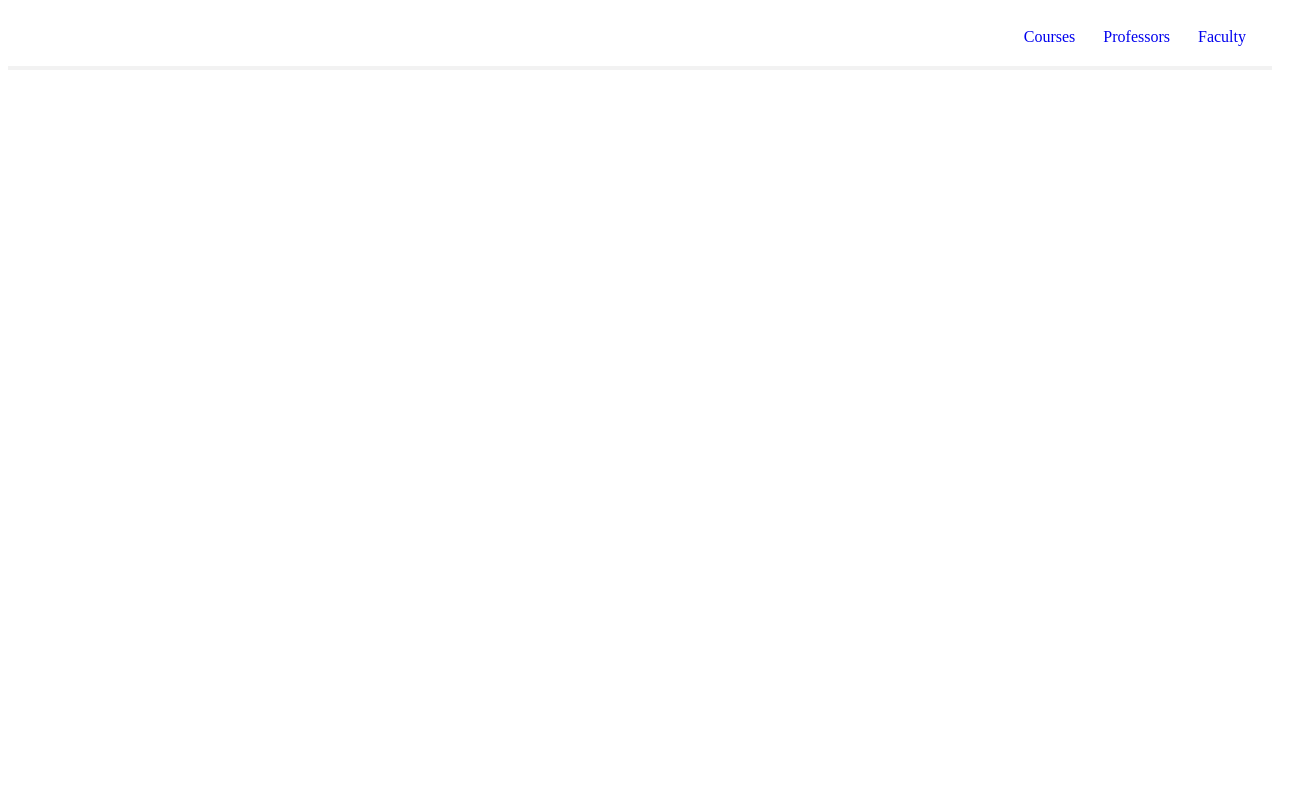
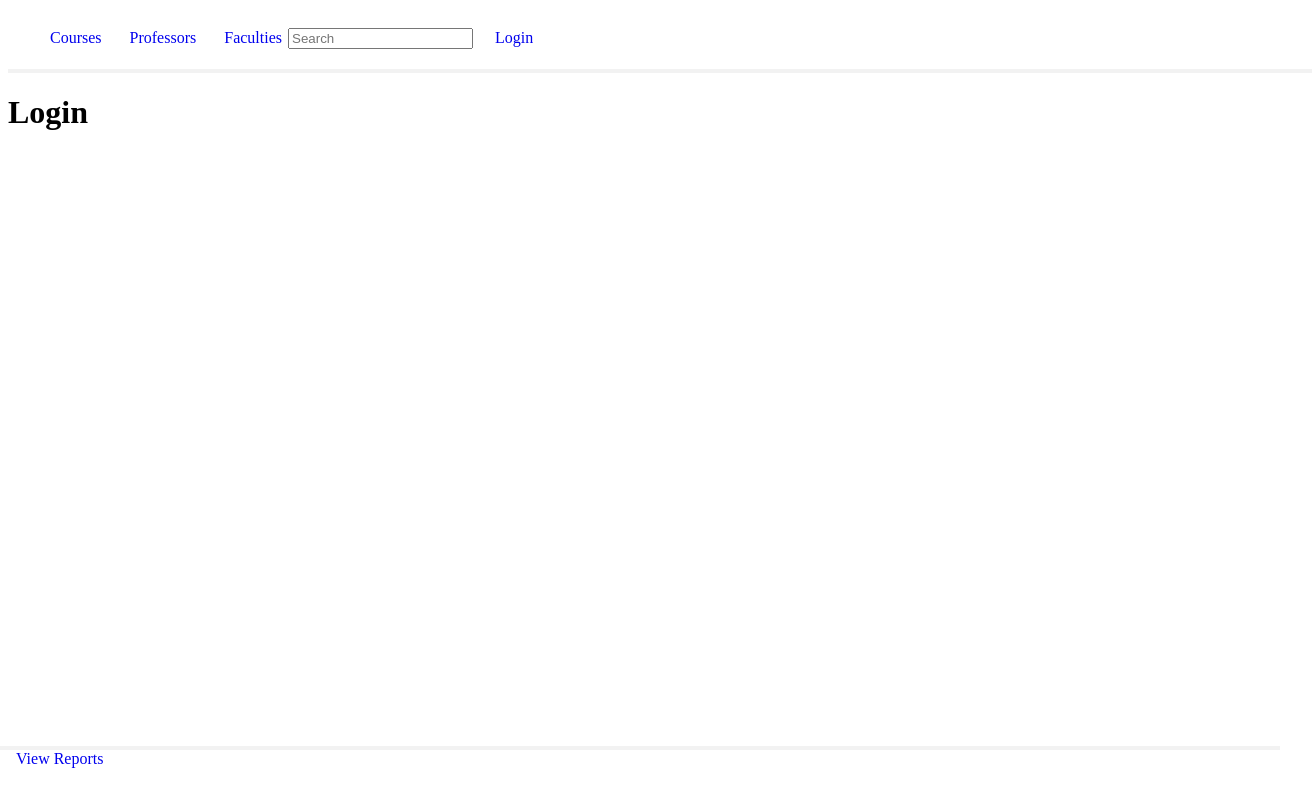
Before and after one commit to kayrux/University-Course-Helper, a React (Create React App) app in the folder client/: page /login in a window 1280 px wide. Shown: the whole page, 1312 px wide, since content can reach past the window. Built offline with nearby package versions, Linux system fonts and the light colour scheme.

Commit message:
Added basic navbar links and a footer

```diff
--- a/client/src/App.js
+++ b/client/src/App.js
@@ -1,8 +1,12 @@
 import { useState, useEffect } from "react";
 import { BrowserRouter as Router, Route, Routes} from "react-router-dom";
 import Navbar from './components/Navbar';
+import Footer from "./components/Footer";
 
 const App = () => {
+    const [showLoggedAsAdmin, setLoggedAsAdmin] = useState(false) // Keep track of whether the user is logged in as admin
+
+
     return (
         <Router>
             <div className="container">
@@ -11,8 +15,11 @@ const App = () => {
                     // Replace elements with corresponding components
                     <Route path="/" element={<h1>Courses</h1>}></Route>
                     <Route path="/professors" element={<h1>Professors</h1>}></Route>
-                    <Route path="/faculty" element={<h1>Faculty</h1>}></Route>
+                    <Route path="/faculties" element={<h1>Faculties</h1>}></Route>
+                    <Route path="/reports" element={<h1>Reports</h1>}></Route>
+                    <Route path="/login" element={<h1>Login</h1>}></Route>
                 </Routes>
+                <Footer />
             </div>
         </Router>
     )
--- a/client/src/components/Footer.js
+++ b/client/src/components/Footer.js
@@ -0,0 +1,13 @@
+import { Link } from "react-router-dom";
+
+const Footer = () => {
+  return (
+    <div className="footer">
+        <div className="links">
+            <Link to="/reports">View Reports</Link>
+        </div>
+    </div>
+  )
+}
+
+export default Footer
--- a/client/src/components/Navbar.js
+++ b/client/src/components/Navbar.js
@@ -6,8 +6,14 @@ const Navbar = () => {
         <div className="links">
             <Link to="/">Courses</Link>
             <Link to="/professors">Professors</Link>
-            <Link to="/faculty">Faculty</Link>
+            <Link to="/faculties">Faculties</Link>
+            <input
+                type="text"
+                placeholder="Search"
+            />
+            <Link to="/login">Login</Link>
         </div>
+
     </div>
   )
 }
--- a/client/src/index.css
+++ b/client/src/index.css
@@ -1,8 +1,8 @@
 .navbar {
     padding: 20px;
-    display: flex;
     align-items: center;
-    margin: 0 auto;
+    margin: auto;
+    width:100%;
     border-bottom: 4px solid #f2f2f2;
   }
 
@@ -10,6 +10,7 @@
     color: black;
   }
   .navbar .links {
+    align-items: center;
     margin-left: auto;
   }
   .navbar a {
@@ -20,3 +21,23 @@
   .navbar a:hover {
     color: #f1356d;
   }
+
+  .footer {
+    position:fixed;
+    bottom:0;
+    left:0;
+    width:100%;
+    height: 50px;
+    border-top: 4px solid #f2f2f2;
+  }
+
+  .footer a {
+    margin-left: 16px;
+    text-decoration: none;
+    padding: auto;
+    padding-top: 10px;
+  }
+
+  .footer a:hover {
+    color: #f1356d;
+  }
```
